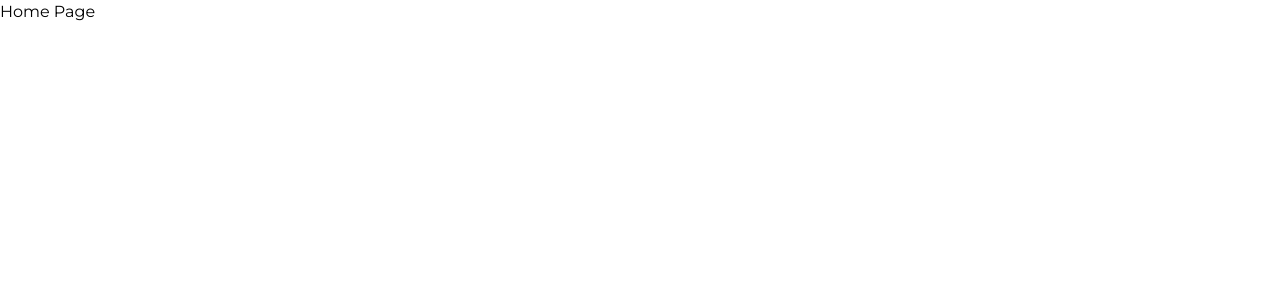
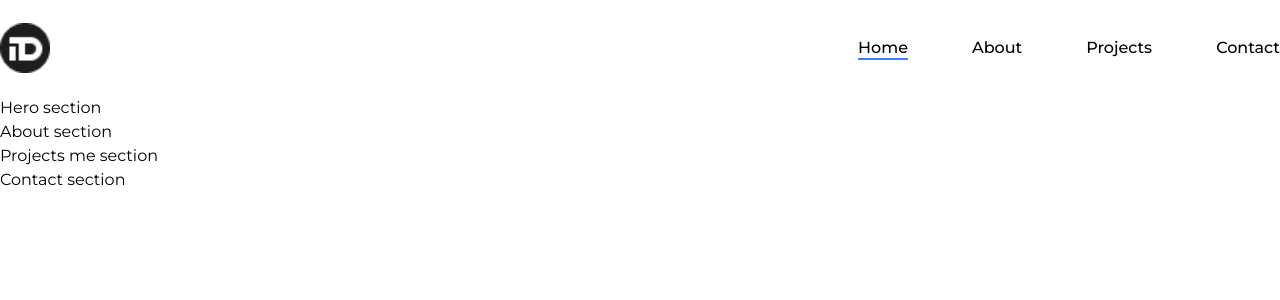
Before and after one commit to IvanDanyliuk/portfolio, a Next.js app: page / in a window 1280 px wide. Shown: the top 300 px of the page. Built offline with nearby package versions, Linux system fonts and the light colour scheme.

Commit message:
implement the navbar menu, add animations for the Home page sections

```diff
--- a/package.json
+++ b/package.json
@@ -18,6 +18,7 @@
     "class-variance-authority": "^0.7.1",
     "clsx": "^2.1.1",
     "embla-carousel-react": "^8.5.2",
+    "framer-motion": "^12.4.1",
     "gray-matter": "^4.0.3",
     "lucide-react": "^0.474.0",
     "markdown-it": "^14.1.0",
--- a/src/app/globals.css
+++ b/src/app/globals.css
@@ -6,8 +6,8 @@ body {
   font-family: Montserrat;
 }
 
-@layer base {
+/* @layer base {
   :root {
     --radius: 0.5rem;
   }
-}
+} */
--- a/src/app/layout.tsx
+++ b/src/app/layout.tsx
@@ -1,6 +1,7 @@
 import type { Metadata } from 'next';
 import { Montserrat } from 'next/font/google';
 import './globals.css';
+import { Header } from '@/components/layout';
 
 const montserrat = Montserrat({
   subsets: ["latin"],
@@ -21,6 +22,7 @@ export default function RootLayout({
       <body
         className={`${montserrat.className} antialiased`}
       >
+        <Header />
         {children}
       </body>
     </html>
--- a/src/app/page.tsx
+++ b/src/app/page.tsx
@@ -1,7 +1,20 @@
+import { PageSection } from '@/components/layout';
+
 export default function Home() {
   return (
     <div>
-      Home Page
+      <PageSection id=''>
+        Hero section
+      </PageSection>
+      <PageSection id='about'>
+        About section
+      </PageSection>
+      <PageSection id='projects'>
+        Projects me section
+      </PageSection>
+      <PageSection id='contact'>
+        Contact section
+      </PageSection>
     </div>
   );
 };
--- /dev/null
+++ b/src/components/layout/action-link.tsx
@@ -0,0 +1,27 @@
+import Link from 'next/link';
+import { ReactNode } from 'react';
+
+
+interface IActionLink {
+  href: string;
+  label: string;
+  download: boolean;
+  children: ReactNode;
+}
+
+
+export const ActionLink: React.FC<IActionLink> = ({
+  href,
+  label,
+  download,
+  children
+}) => {
+  return (
+    <Link href={href} download={download}>
+      <span>
+        {label}
+      </span>
+      {children}
+    </Link>
+  );
+};
--- a/src/components/layout/donwload-cv.tsx
+++ /dev/null
@@ -1,12 +0,0 @@
-import Link from 'next/link';
-import { ArrowDownToLine } from 'lucide-react';
-
-
-export const DownloadCV: React.FC = () => {
-  return (
-    <Link href='/Ivan_Danyliuk_CV.pdf' download>
-      Download CV
-      <ArrowDownToLine className='ml-2' />
-    </Link>
-  );
-};
--- /dev/null
+++ b/src/components/layout/header.tsx
@@ -0,0 +1,65 @@
+'use client';
+
+import Image from 'next/image';
+import Link from 'next/link';
+import { MENU_LINKS } from '@/lib/constants';
+import { usePathname } from 'next/navigation';
+import { cn } from '@/lib/utils';
+
+
+
+export const Header: React.FC = () => {
+  const pathname = usePathname();
+
+  const handleScroll = (id: string) => {
+    const section = document.getElementById(id);
+    if (section) {
+      const yOffset = -80; // Adjust offset if needed (e.g., fixed navbar height)
+      const y = section.getBoundingClientRect().top + window.scrollY + yOffset;
+
+      window.scrollTo({ top: y, behavior: "smooth" });
+    }
+  };
+
+  return (
+    <header className='w-full'>
+      <nav className='mx-auto h-24 container flex justify-between items-center'>
+        <Link href='/'>
+          <Image
+            src='/logo.png'
+            alt='Logo'
+            width={50}
+            height={50}
+          />
+        </Link>
+        <ul className='flex items-center gap-x-16'>
+          {MENU_LINKS.map(link => (
+            <li key={crypto.randomUUID()}>
+              {pathname === '/' ? (
+                <button
+                  onClick={() => handleScroll(link.href.slice(1))}
+                  className={cn(
+                    pathname === link.href ? 'before:w-full' : 'before:w-0 hover:before:w-full',
+                    'relative before:absolute before:bottom-0 before:left-0 before:h-0.5 before:bg-blue-500 before:transition-all before:duration-300 font-medium'
+                  )}
+                >
+                  {link.label}
+                </button>
+              ) : (
+                <Link
+                  href={link.href}
+                  className={cn(
+                    pathname === link.href ? 'before:w-full' : 'before:w-0 hover:before:w-full',
+                    'relative before:absolute before:bottom-0 before:left-0 before:h-0.5 before:bg-blue-500 before:transition-all before:duration-300 font-medium'
+                  )}
+                >
+                  {link.label}
+                </Link>
+              )}
+            </li>
+          ))}
+        </ul>
+      </nav>
+    </header>
+  );
+};
--- a/src/components/layout/index.ts
+++ b/src/components/layout/index.ts
@@ -1,4 +1,11 @@
-import { DownloadCV } from './donwload-cv';
+import { ActionLink } from './action-link';
+import { Header } from './header';
 import { NavMenuMobile } from './nav-menu-mobile';
+import { PageSection } from './page-section';
 
-export { DownloadCV, NavMenuMobile };
+export {
+  ActionLink,
+  Header,
+  NavMenuMobile,
+  PageSection
+};
--- a/src/components/layout/nav-menu-mobile.tsx
+++ b/src/components/layout/nav-menu-mobile.tsx
@@ -1,8 +1,8 @@
-import { AlignJustify } from 'lucide-react';
+import { AlignJustify, ArrowDownToLine } from 'lucide-react';
 import { Drawer, DrawerContent, DrawerTrigger } from '../ui/drawer';
 import Link from 'next/link';
 import { MENU_LINKS } from '@/lib/constants';
-import { DownloadCV } from './donwload-cv';
+import { ActionLink } from './action-link';
 
 
 export const NavMenuMobile: React.FC = () => {
@@ -22,7 +22,13 @@ export const NavMenuMobile: React.FC = () => {
             </Link>
           ))}
         </div>
-        <DownloadCV />
+        <ActionLink
+          href='/Ivan_Danyliuk_CV.pdf'
+          download
+          label='Download CV'
+        >
+          <ArrowDownToLine />
+        </ActionLink>
       </DrawerContent>
     </Drawer>
   );
--- /dev/null
+++ b/src/components/layout/page-section.tsx
@@ -0,0 +1,28 @@
+'use client';
+
+import { ReactNode } from 'react';
+import { motion } from 'framer-motion';
+
+
+interface IPageSection {
+  id: string;
+  children: ReactNode;
+};
+
+
+export const PageSection: React.FC<IPageSection> = ({
+  id,
+  children
+}) => {
+  return (
+    <motion.section
+      id={id}
+      className='w-full'
+      initial={{ opacity: 0, y: 50 }}
+      whileInView={{ opacity: 1, y: 0 }}
+      transition={{ duration: 0.6 }}
+    >
+      {children}
+    </motion.section>
+  );
+};
```
Also changed, not shown: 1 other file (tests, documents, lock files or other folders).
